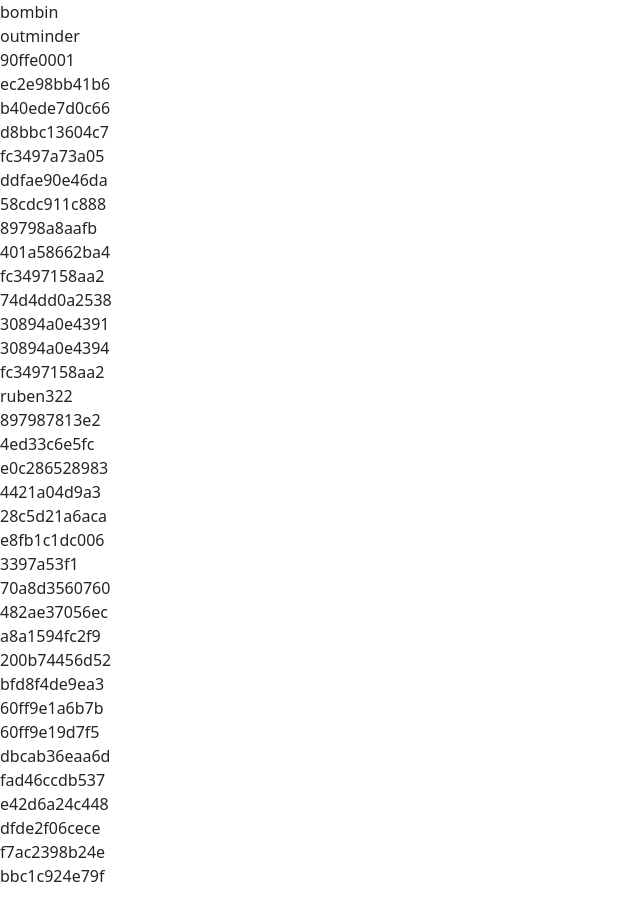
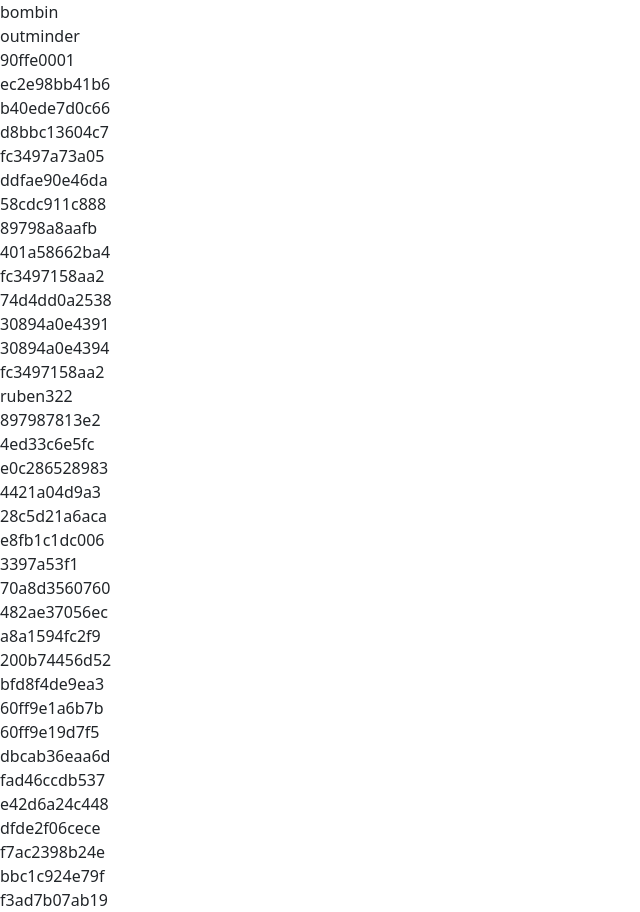
Before and after one commit to mosho910/dewaska, a plain HTML site: page index.html in a window 1280 px wide. Shown: the whole page, without its empty margins (0-640 px from the left). Before the commit the page ends 888 px from the top, so only its background shows below. Drawn offline with nearby package versions, Linux system fonts and the light colour scheme.

Commit message:
Update index.html

```diff
--- a/index.html
+++ b/index.html
@@ -45,6 +45,7 @@
     <div class="yara">dfde2f06cece</div>
         <div class="yara">f7ac2398b24e</div>
         <div class="yara">bbc1c924e79f</div>
+        <div class="yara">f3ad7b07ab19</div>
 
 
     <script src="https://cdn.jsdelivr.net/npm/bootstrap@5.2.0-beta1/dist/js/bootstrap.bundle.min.js" integrity="sha384-pprn3073KE6tl6bjs2QrFaJGz5/SUsLqktiwsUTF55Jfv3qYSDhgCecCxMW52nD2" crossorigin="anonymous"></script>
```
